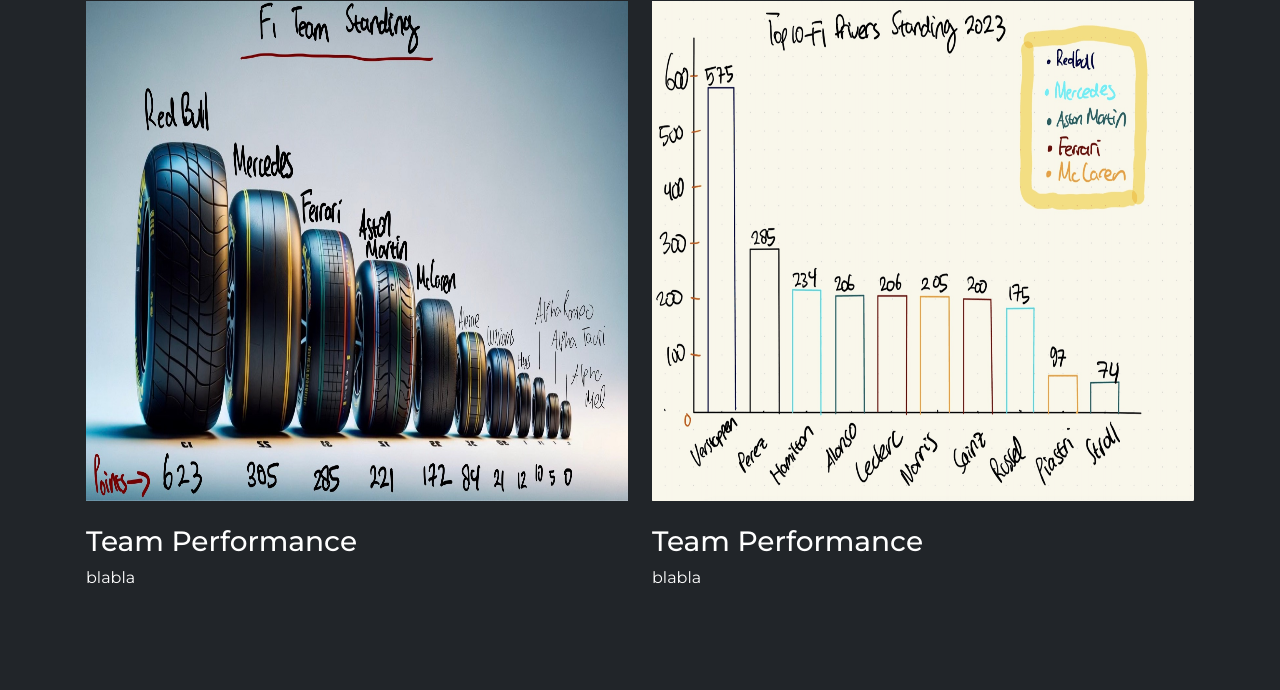
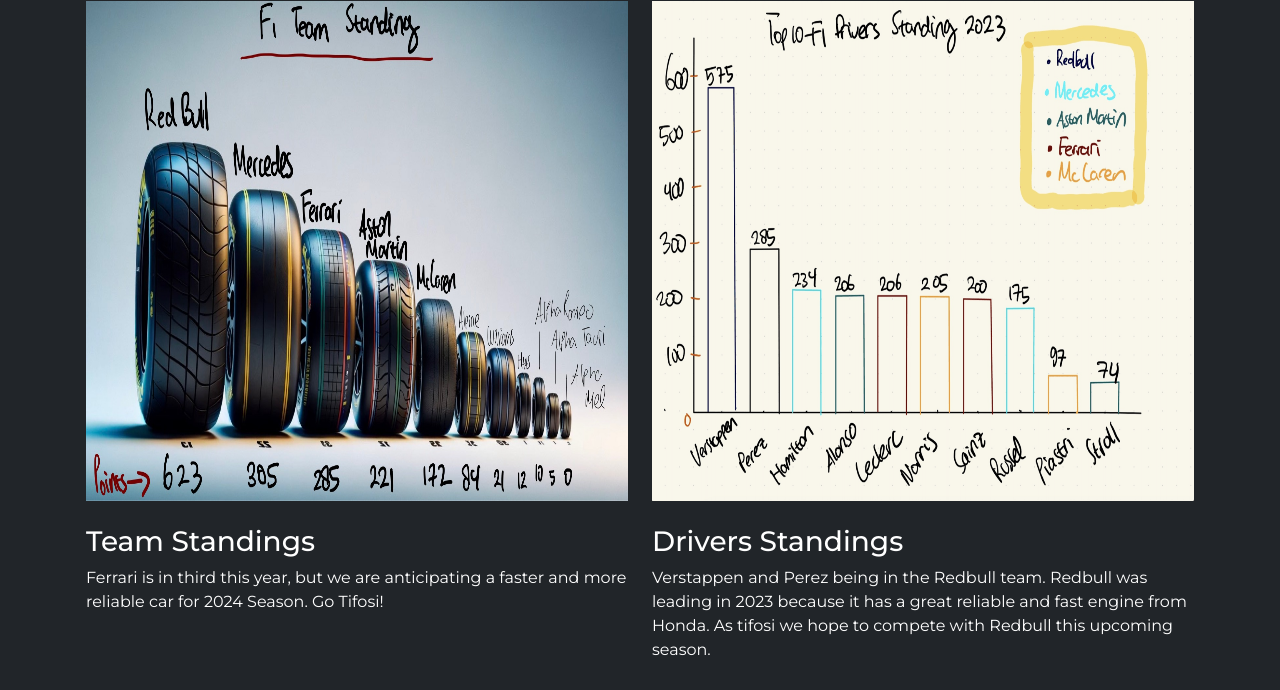
Before and after one commit to Amelchristy/Data_Diary, a plain HTML site: page index.html in a window 1280 px wide. Shown: the part 3144-3834 px from the top of the page. Drawn offline with nearby package versions, Linux system fonts and the light colour scheme.

Commit message:
Update index.html

```diff
--- a/index.html
+++ b/index.html
@@ -221,17 +221,17 @@
             <div class="col-12 col-sm-6 mb-4">
                 <img src="img/teams.jpg" class="mb-4 img-fluid" alt="Teams" width="800" height="500" loading="lazy" style="width: 800px; height: 500px;">
                 <h3>
-                Team Performance
+                Team Standings
                 </h3>
-                <p>blabla</p>
+                <p>Ferrari is in third this year, but we are anticipating a faster and more reliable car for 2024 Season. Go Tifosi!</p>
             </div>
 
             <div class="col-12 col-sm-6 mb-4">
                 <img src="img/drivers.png" class="mb-4 img-fluid" alt="Drivers" width="800" height="500" loading="lazy" style="width: 800px; height: 500px;">
                 <h3>
-                Team Performance
+                Drivers Standings
                 </h3>
-                <p>blabla</p>
+                <p>Verstappen and Perez being in the Redbull team. Redbull was leading in 2023 because it has a great reliable and fast engine from Honda. As tifosi we hope to compete with Redbull this upcoming season.</p>
             </div>
 
         </div>
@@ -251,7 +251,7 @@
       <ul class="nav col-md-4 justify-content-end list-unstyled d-flex">
         <li class="ms-3">
           <!-- Corrected typo in class attribute and changed text color to white -->
-          <a class="text-white" href="#"><i class="bi bi-instagram"></i></a>
+          <a class="text-white" href="https://www.instagram.com/amel_christy/"><i class="bi bi-instagram"></i></a>
         </li>
       </ul>
     </div>
```
